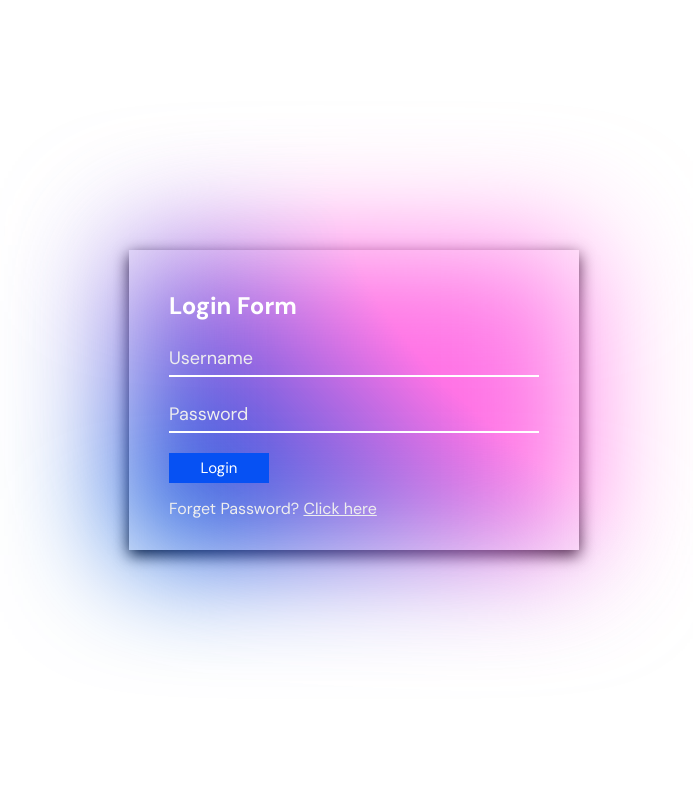
After one commit to muslim11222/Animated-Glowing-Gradient-Login-Form-Using-Html-CSS, a PHP site: page /index.php in a window 1280 px wide. The commit adds this page. Shown: the whole page, without its empty margins (286-979 px from the left). Run offline with PHP 8.4, Linux system fonts and the light colour scheme.

Commit message:
first commit

```diff
--- /dev/null
+++ b/index.php
@@ -0,0 +1,68 @@
+<?php
+      $hostname = 'localhost';
+      $username = 'root';
+      $password = '';
+      $db_name = 'new_db';
+
+      $conn = mysqli_connect($hostname, $username, $password, $db_name);
+
+     if(!$conn) {
+          echo "Error connecting".mysqli_connect_error();
+     }
+
+     if(isset($_POST['submit'])) {
+          $username = $_POST['username'];
+          $password = $_POST['password'];
+
+
+          $sql = "INSERT INTO data (username, password) VALUES ('$username', '$password')";
+          $result = mysqli_query($conn, $sql);
+
+          if($result === true) {
+               echo "";
+          } else {
+               echo "Error inserting data" .mysqli_connect_error();
+          }
+     }
+?>
+
+
+
+
+
+<!DOCTYPE html>
+<html lang="en">
+<head>
+     <meta charset="UTF-8">
+     <meta name="viewport" content="width=device-width, initial-scale=1.0">
+     <title>Form Desgin</title>
+
+     <!-- css link start here -->
+      <link rel="stylesheet" href="style.css">
+</head>
+<body>
+
+
+     <div class="container">
+          <div class="form">
+               <h2>Login Form</h2>
+
+               <form action="" method="POST">
+                    <div class="inputBox">
+                         <input type="text" name="username" placeholder="Username">
+                    </div>
+
+                    <div class="inputBox">
+                         <input type="password" name="password" placeholder="Password">
+                    </div>
+
+                    <div class="inputBox">
+                         <input type="submit" name="submit" value="Login">
+                    </div>
+
+                    <p>Forget Password? <a href="#">Click here</a></p>
+               </form>
+          </div>
+     </div>
+</body>
+</html>
--- a/style.css
+++ b/style.css
@@ -12,7 +12,7 @@ body {
      justify-content: center;
      align-items: center;
      min-height: 100vh;
-     background: #000;
+     background: #ffffff;
 }
 .container {
      position:relative;
```
Also changed, not shown: index.html (deleted, +0 -34 lines).
